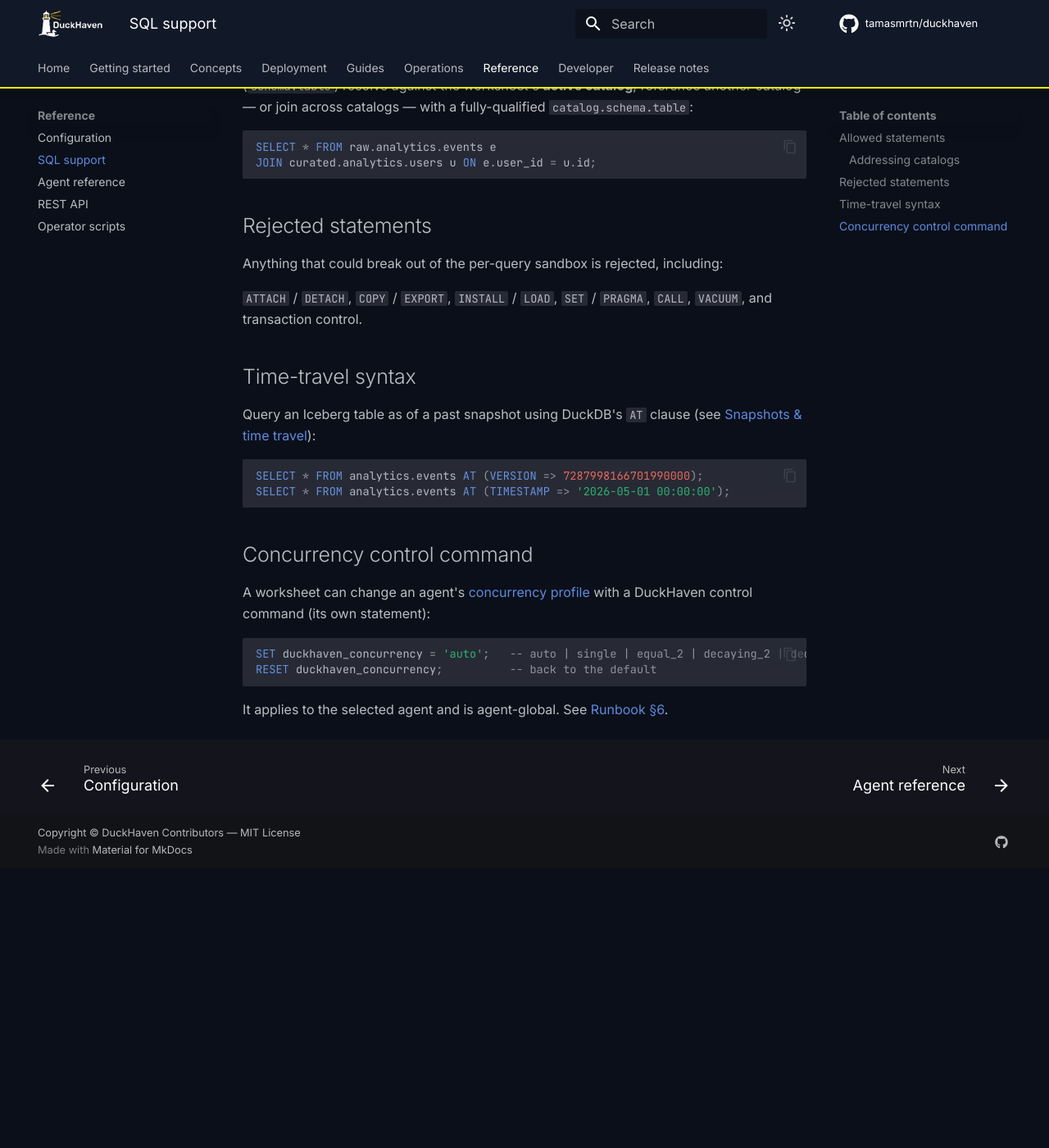
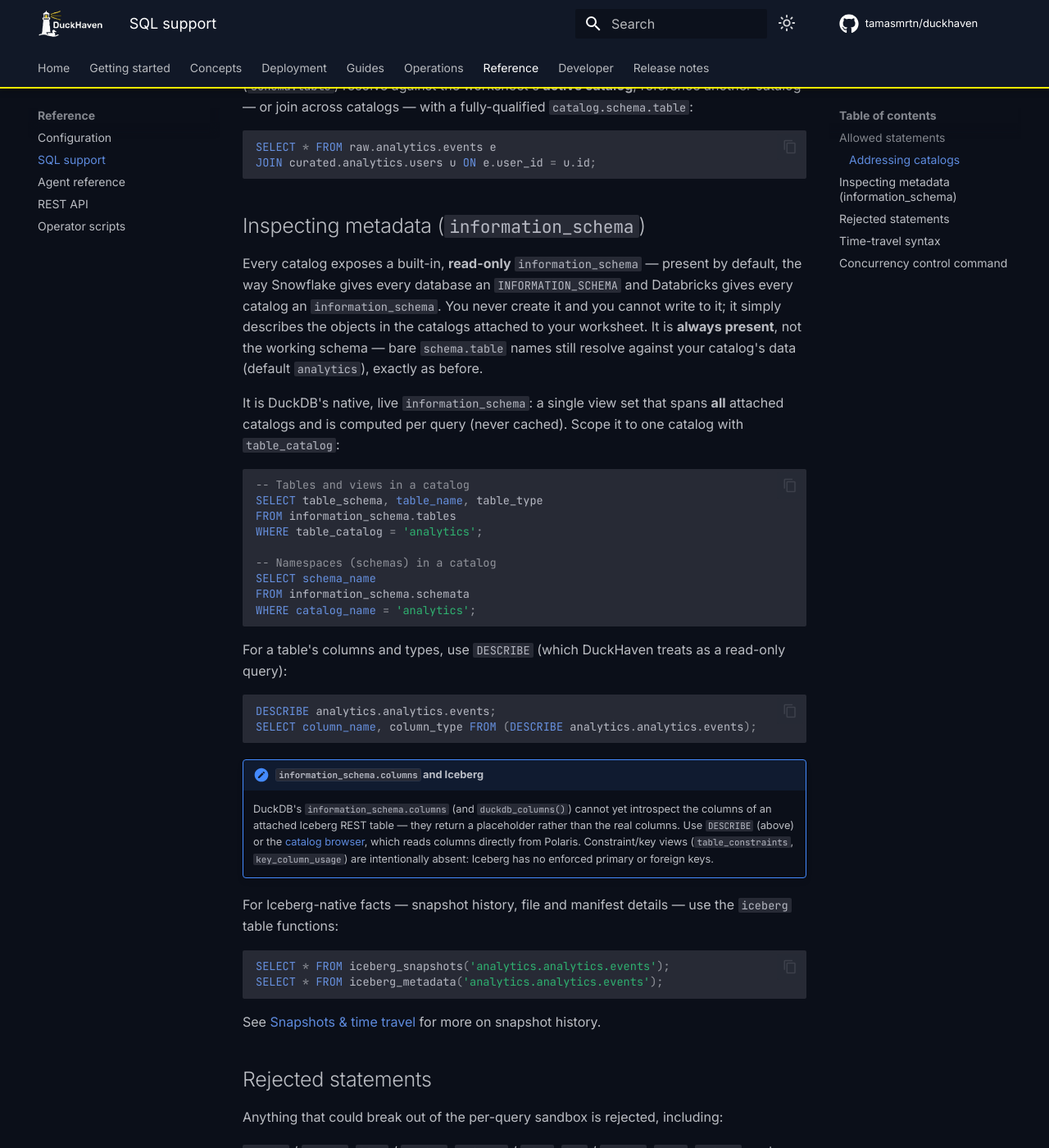
Before and after one commit to tamasmrtn/duckhaven, an MkDocs documentation site: the page built from docs/reference/sql-support.md, in a window 1280 px wide and 1400 px high, scrolled down 639 px. Shown: the whole window at 82% size. Built offline with MkDocs 1.6.1 and Material for MkDocs 9.7.7, drawn with Linux system fonts in a browser that asks for light colours; comment, search, counter and statistics services are not loaded; before the commit the page ends 1698 px from its top, so only the background shows below that.

Commit message:
Document the built-in read-only information_schema
Explain that every catalog exposes DuckDB's native, read-only information_schema
(tables, schemata, views) spanning attached catalogs, scoped with table_catalog;
the DESCRIBE path for columns; the Iceberg-column limitation; and the iceberg_*
metadata functions.

````diff
--- a/docs/reference/sql-support.md
+++ b/docs/reference/sql-support.md
@@ -23,6 +23,51 @@
 SELECT * FROM raw.analytics.events e
 JOIN curated.analytics.users u ON e.user_id = u.id;
 ```
+
+## Inspecting metadata (`information_schema`)
+
+Every catalog exposes a built-in, **read-only** `information_schema` — present by default, the way Snowflake gives every
+database an `INFORMATION_SCHEMA` and Databricks gives every catalog an `information_schema`. You never create it and you
+cannot write to it; it simply describes the objects in the catalogs attached to your worksheet. It is **always
+present**, not the working schema — bare `schema.table` names still resolve against your catalog's data (default
+`analytics`), exactly as before.
+
+It is DuckDB's native, live `information_schema`: a single view set that spans **all** attached catalogs and is computed
+per query (never cached). Scope it to one catalog with `table_catalog`:
+
+```sql
+-- Tables and views in a catalog
+SELECT table_schema, table_name, table_type
+FROM information_schema.tables
+WHERE table_catalog = 'analytics';
+
+-- Namespaces (schemas) in a catalog
+SELECT schema_name
+FROM information_schema.schemata
+WHERE catalog_name = 'analytics';
+```
+
+For a table's columns and types, use `DESCRIBE` (which DuckHaven treats as a read-only query):
+
+```sql
+DESCRIBE analytics.analytics.events;
+SELECT column_name, column_type FROM (DESCRIBE analytics.analytics.events);
+```
+
+!!! note "`information_schema.columns` and Iceberg"
+    DuckDB's `information_schema.columns` (and `duckdb_columns()`) cannot yet introspect the columns of an attached
+    Iceberg REST table — they return a placeholder rather than the real columns. Use `DESCRIBE` (above) or the
+    [catalog browser](../guides/run-queries.md), which reads columns directly from Polaris. Constraint/key views
+    (`table_constraints`, `key_column_usage`) are intentionally absent: Iceberg has no enforced primary or foreign keys.
+
+For Iceberg-native facts — snapshot history, file and manifest details — use the `iceberg` table functions:
+
+```sql
+SELECT * FROM iceberg_snapshots('analytics.analytics.events');
+SELECT * FROM iceberg_metadata('analytics.analytics.events');
+```
+
+See [Snapshots & time travel](../guides/snapshots-time-travel.md) for more on snapshot history.
 
 ## Rejected statements
 
````
Also changed, not shown: docs/concepts/metadata.md (+9 -0 lines), docs/guides/run-queries.md (+12 -0 lines).
